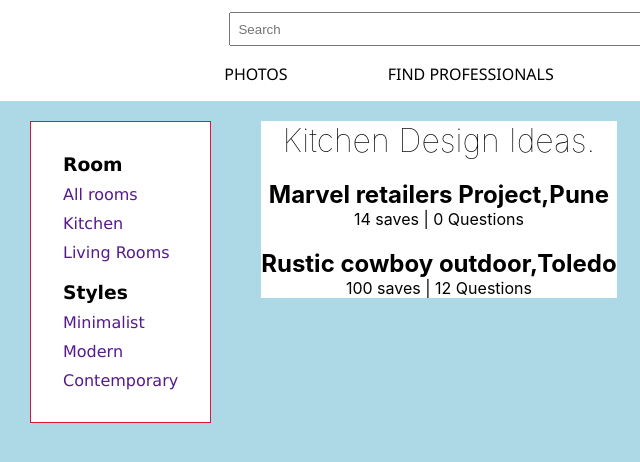
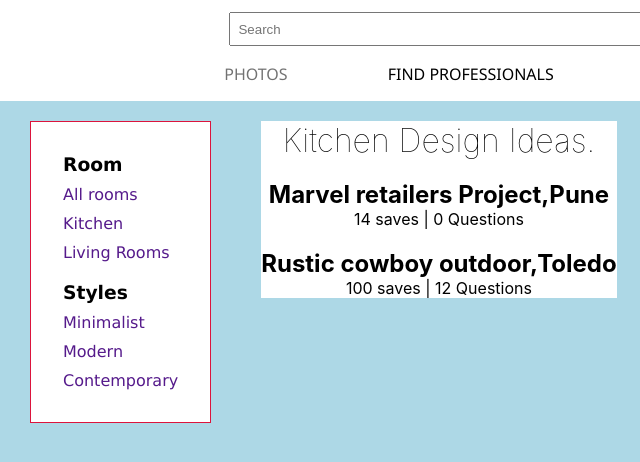
Before and after one commit to Pablo-cyber21/Houzz-clone-, a plain HTML site: page Houzz page 1/index.html in a window 1280 px wide. In both pictures the pointer is over the link "PHOTOS". Shown: the full height of the page, 0-640 px from the left. Drawn offline with Linux system fonts and the light colour scheme.

Commit message:
commit 2 of the day
Signed-off-by: Asiimawe Pablo <pasiimawe@gmail.com>

```diff
--- a/Houzz page 1/style.css
+++ b/Houzz page 1/style.css
@@ -53,6 +53,10 @@ input {
   text-decoration: none;
 }
 
+.services:hover {
+  opacity: 0.55;
+}
+
 .side-bar {
   margin-top: 15px;
   font-family: Verdana, Geneva, Tahoma, sans-serif;
@@ -90,7 +94,7 @@ h1 {
   font-weight: 50;
 }
 
-@media (min-width: 700px) {
+@media (min-width: 770px) {
   nav {
     display: flex;
     flex-direction: row;
```
Also changed, not shown: Houzz page 1/index.html (+1 -0 lines).
